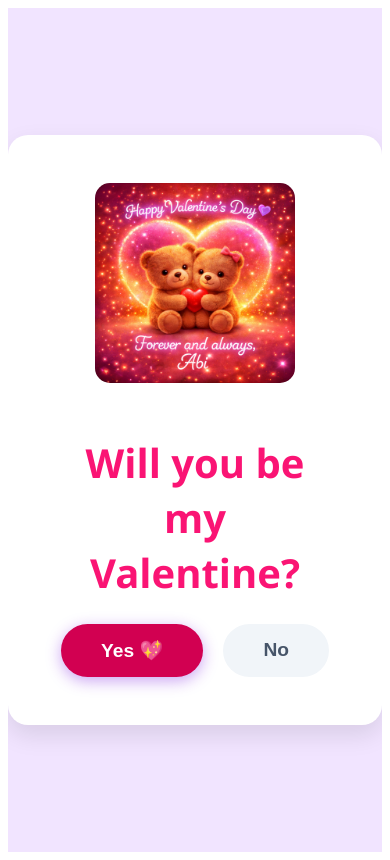
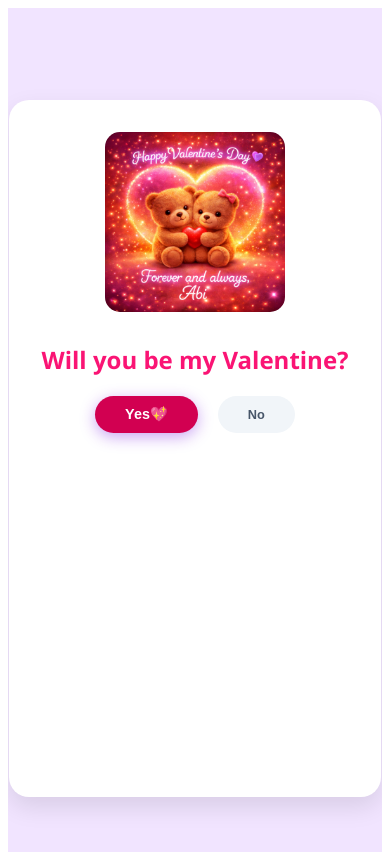
Before and after one commit to Shanmugaa2007/projectforR, a React (Vite) app: page / in a window 390 px wide. Built offline with nearby package versions, Linux system fonts and the light colour scheme.

Commit message:
second commit

```diff
--- a/src/AcceptPage.jsx
+++ b/src/AcceptPage.jsx
@@ -31,7 +31,7 @@ const AcceptedPage = () => {
           className="image"
         />
 
-        <p style={{ fontSize: "1.5rem", color: "#881337" }}>
+        <p className="para">
           See you on the 14th! <br />
           (I knew you'd say yes 😉)
         </p>
--- a/src/Valentine Proposal.jsx
+++ b/src/Valentine Proposal.jsx
@@ -65,7 +65,7 @@ const ValentineProposal = () => {
             style={{ transform: `scale(${1 + hoverCount * 0.1})` }}
             onClick={handleYesClick}
           >
-            Yes 💖
+            Yes💖
           </button>
 
           <button
--- a/src/index.css
+++ b/src/index.css
@@ -101,3 +101,60 @@
   height: 40vh;
   transition: 0.5s ease;
 }
+.para{
+    font-size: 1.5rem;
+    color: #881337;
+}
+
+@media (min-width: 320px) and (max-width: 500px) {
+
+.card,.cards,.image-class{
+    margin-top: 10%;
+    padding: 2rem;
+    min-width: 70%;
+    height: 75vh;
+}
+.image{
+    width: 180px;
+    margin-bottom: 10px;
+}
+.heading{
+    font-size: 1.5rem;
+    margin-bottom: 1.0rem;
+}
+.yesButton{
+    padding: 10px 30px;
+    font-size: 0.9rem;
+    max-width: 90%;
+}
+
+.no-btn{
+    padding: 10px 30px;
+    font-size: 0.8rem;
+}
+.para{
+    font-size: 1.0rem;
+}
+.image-class{
+    transform: translateX(-5px);
+  padding-bottom: 1%;
+  max-width: 75%;
+  height: max-content;
+}
+.image-class:hover{
+  max-width: 76%;
+  transform: translateY(-5px);
+  transform: translateX(-6px);
+  transition: 0.5s ease-in-out;
+  cursor: pointer;
+}
+.image-class img{
+  width: 210px;
+  height: 30vh;
+}
+.image-class:hover .memory-image{
+  width: 215px;
+  height: 35vh;
+  transition: 0.5s ease;
+}
+}
```
